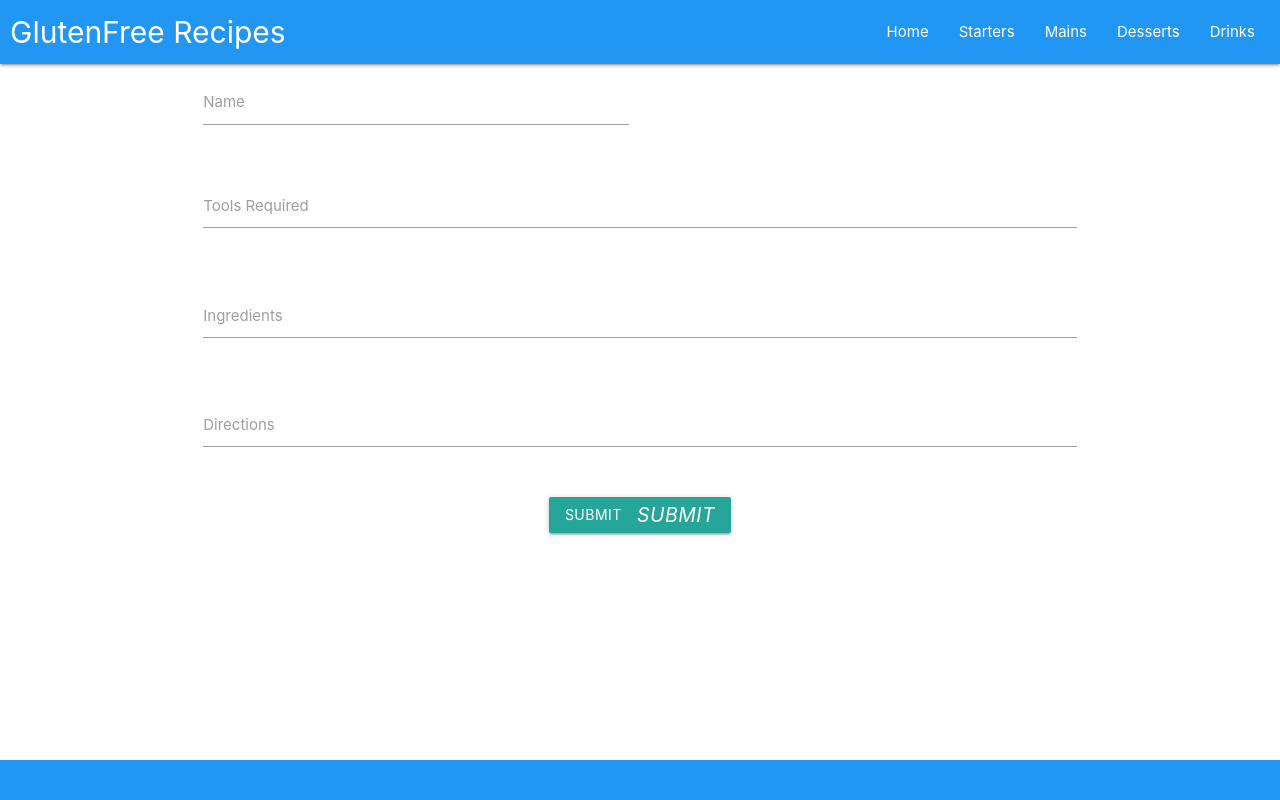
After one commit to mcnic16/glutefree-recipes-new, a Flask app: template glutenfree/templates/edit_starters.html in a window 1280 px wide. The commit adds this page. Run offline with Flask 2, Linux system fonts and the light colour scheme; the template is opened without the code that fills it, so the values that code supplies are empty.

```diff
--- a/glutenfree/routes.py
+++ b/glutenfree/routes.py
@@ -38,3 +38,9 @@ def add_starters():
         db.session.commit()
         return redirect(url_for("starters"))
     return render_template("add_starters.html")
+
+
+
+@app.route("/edit_starters <int:starter_id>", methods=["GET", "POST"])
+def edit_starters():
+    return render_template("edit_starters.html")
--- a/glutenfree/static/js/script.js
+++ b/glutenfree/static/js/script.js
@@ -14,21 +14,8 @@ $(document).ready(function(){
     $('input#input_text, textarea#textarea2').characterCounter();
   });
 
-  document.addEventListener('DOMContentLoaded', function() {
-    var elems = document.querySelectorAll('.tap-target');
-    var instances = M.TapTarget.init(elems, options);
+  $(document).ready(function(){
+    $('.modal').modal();
   });
 
-  var instance = M.TapTarget.getInstance(elem);
-
-  /* jQuery Method Calls
-    You can still use the old jQuery plugin method calls.
-    But you won't be able to access instance properties.
-
-    $('.tap-target').tapTarget('methodName');
-    $('.tap-target').tapTarget('methodName', paramName);
-  */
-  instance.next();
-  instance.next(3); // Move next n times.
-
-  instance.close();
+  var instance = M.Modal.getInstance(elem);
--- /dev/null
+++ b/glutenfree/templates/edit_starters.html
@@ -0,0 +1,53 @@
+{% extends "base.html" %}
+{% block content %}
+
+<div class="row">
+  <form class="col s12" method="POST" action="{{ url_for('edit_starters') }}">
+      <div class="row">
+        <!-- Starters Name -->
+        <div class="input-field col s6">
+            <input id="starter_names" name="starter_names" type="text" class="validate" required >
+          <label for="starter_names">Name</label>
+        </div>
+      </div>
+      <!-- Starters Tools -->
+      <div class="row">
+        <div class="input-field col s12">
+          <textarea id="starter_tools" name="starter_tools" type="text" class="materialize-textarea" class="validate" required ></textarea>
+          <label for="starter_tools">Tools Required</label>
+        </div>
+      </div>
+      <!-- Ingredients -->
+      <div class="row">
+        <div class="input-field col s12">
+          <textarea id="starter_ingredients" name="starter_ingredients" type="text" class="materialize-textarea" class="validate" required ></textarea>
+          <label for="starter_ingredients">Ingredients</label>
+        </div>
+      </div>
+      <!-- Directions -->
+      <div class="row">
+        <div class="input-field col s12">
+          <textarea id="starter_directions" name="starter_directions" type="text" class="materialize-textarea" class="validate" required ></textarea>
+          <label for="starter_directions">Directions</label>
+        </div>
+      </div>
+      <!-- submit button -->
+      <div class="row">
+        <div class="col s12 center-align">
+            <button class="btn waves-effect waves-light" type="submit" name="action">Submit
+                <i class="material-icons right">Submit</i>
+              </button>
+        </div>
+    </div>
+    </form>
+  </div>
+
+
+
+
+
+
+
+
+
+{% endblock %}
--- a/glutenfree/templates/mains.html
+++ b/glutenfree/templates/mains.html
@@ -1,6 +1,6 @@
 {% extends "base.html" %}
 {% block content %}
 
-
+<h1> here</h1>
 
 {% endblock %}
```
Also changed, not shown: glutenfree/templates/starters.html (+23 -9 lines).
